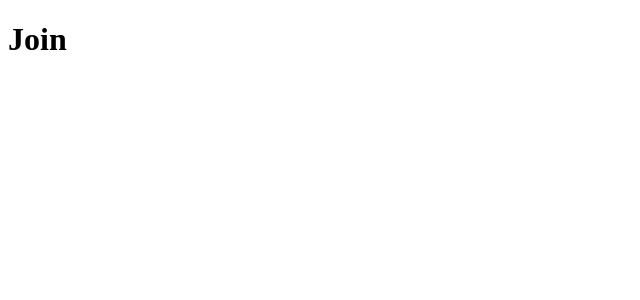
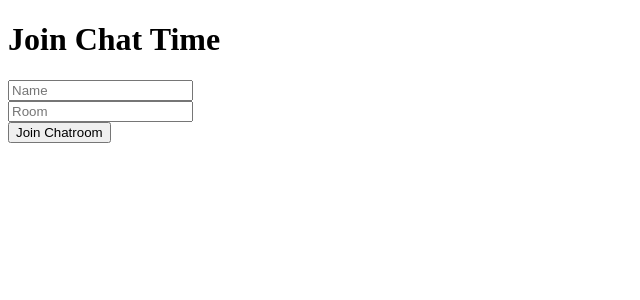
Before and after one commit to webroyit/yc93ns-WRIChatTime, a React (Create React App) app: page / in a window 1280 px wide. Shown: the top 300 px of the page, without its empty margins (0-640 px from the left). Built offline with nearby package versions, Linux system fonts and the light colour scheme.

Commit message:
Add content for join page

```diff
--- a/src/components/Join.js
+++ b/src/components/Join.js
@@ -1,8 +1,32 @@
-import React from 'react';
+import React, { useState } from 'react';
+import { Link } from 'react-router-dom';
 
 const Join = () => {
+    // state
+    const [name, setName] = useState('');
+    const [room, setRoom] = useState('');
+
     return(
-        <h1>Join</h1>
+        <div className="join">
+            <div className="join__container">
+                <h1 className="join__heading">Join Chat Time</h1>
+                <div>
+                    <input
+                        placeholder="Name"
+                        className="join__input"
+                        type="text" />
+                </div>
+                <div>
+                    <input
+                        placeholder="Room"
+                        className="join__input"
+                        type="text" />
+                </div>
+                <Link>
+                    <button className="join__button" type="submit">Join Chatroom</button>
+                </Link>
+            </div>
+        </div>
     );
 };
 
```
